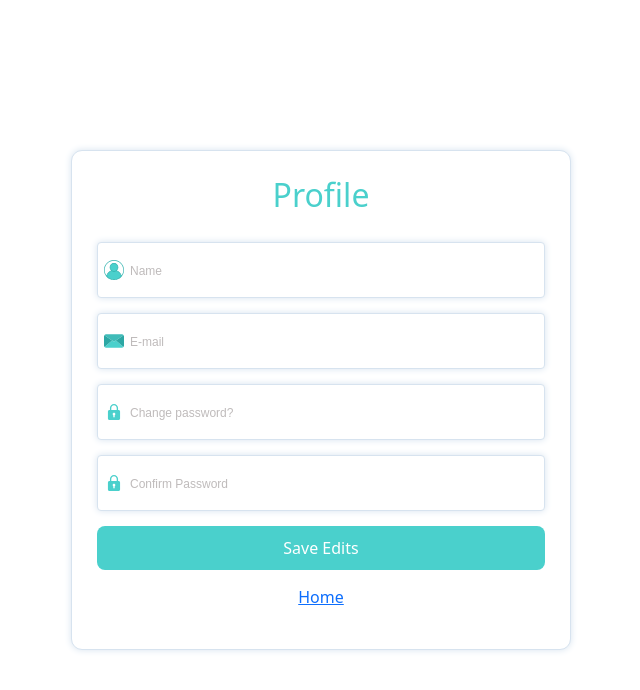
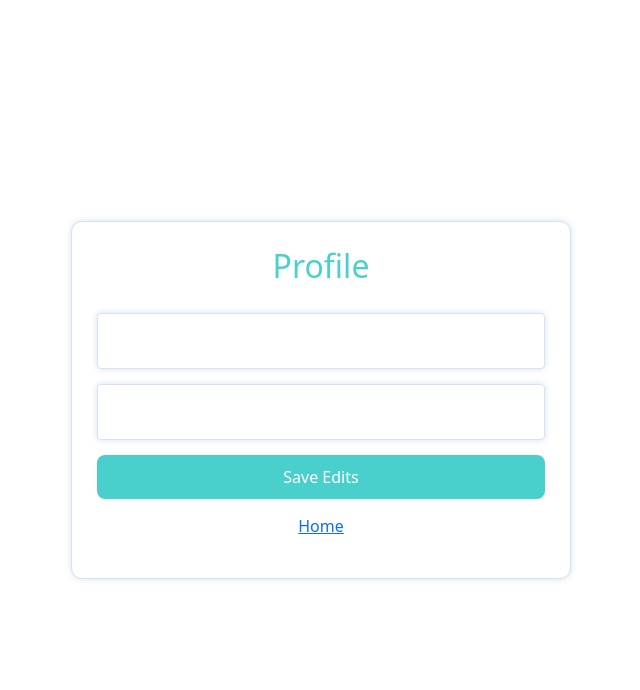
Before and after one commit to lauren-adams/RoadTripper, a React (Create React App) app in the folder road-trip-frontend/: page /profile in a window 1280 px wide. Shown: the top 690 px of the page, without its empty margins (319-959 px from the left). Built offline with nearby package versions, Linux system fonts and the light colour scheme.

Commit message:
finally profile works

```diff
--- a/road-trip-frontend/src/components/Profile.js
+++ b/road-trip-frontend/src/components/Profile.js
@@ -1,4 +1,125 @@
 import React, { useEffect, useState } from "react";
+//Icon
+import userIcon from "../img/user.svg";
+import emailIcon from "../img/email.svg";
+import passwordIcon from "../img/password.svg";
+// Validate
+import { validate } from "./validate";
+// Styles
+import styles from "./SignUp.module.css";
+import "react-toastify/dist/ReactToastify.css";
+// Toast
+import { ToastContainer, toast } from "react-toastify";
+import { notify } from "./toast";
+//
+import { Link } from "react-router-dom";
+// Axios
+import axios from "axios";
+import { useHistory } from "react-router-dom";
+import bcrypt from "bcryptjs";
+import { useContext } from 'react';
+import UserContext from "./UserContext";
+
+
+
+
+const Profile = () => {
+    const [data, setData] = useState({
+        start: "",
+        end: "",
+        date: "",
+        rating: 0
+    });
+
+    const history = useHistory();
+
+    const [errors, setErrors] = useState({});
+    const [touched, setTouched] = useState({});
+    const userCtx = useContext(UserContext);
+
+    useEffect(() => {
+        //setErrors(validate(data, "signUp"));
+    }, [data, touched]);
+
+    const changeHandler = (event) => {
+        if (event.target.name === "IsAccepted") {
+            setData({ ...data, [event.target.name]: event.target.checked });
+        } else {
+            setData({ ...data, [event.target.name]: event.target.value });
+        }
+    };
+
+    const focusHandler = (event) => {
+        setTouched({ ...touched, [event.target.name]: true });
+    };
+
+    const submitHandler = (event) => {
+        if (data.start === ""){
+            data.start = userCtx.username;
+        }
+        if (data.end === ""){
+            data.end = userCtx.email;
+        }
+        userCtx.setMyUser(data.start, data.end, true);
+        event.preventDefault();
+        history.push("/home");
+        const base = `https://subjecttochange.dev/api`
+        const urlApi = base + `/user`;
+        console.log(data.start + data.end);
+        const pushData = async () => {
+            //const responseA = axios.post(urlApi);
+            const responseA = axios({
+                method: 'post',
+                url: urlApi,
+                headers: {
+                    'Content-Type': 'application/json',
+                    'Access-Control-Allow-Origin': '*'
+                },
+                data: {
+                    'id': userCtx.id,
+                    'emailAddress': data.end,
+                    'username': data.start
+                }
+            });
+            pushData();
+        }
+
+    };
+
+    return (
+        <div className={styles.container}>
+            <form className={styles.formLogin} onSubmit={submitHandler} autoComplete="off">
+                <h2>Profile</h2>
+                <div>
+                    <div className={errors.start && touched.start ? styles.unCompleted : !errors.start && touched.start ? styles.completed : undefined}>
+                        <input type="text" name="start" value={data.start} placeholder={userCtx.username} onChange={changeHandler} onFocus={focusHandler} autoComplete="off" />
+                    </div>
+                    {errors.start && touched.start && <span className={styles.error}>{errors.start}</span>}
+                </div>
+                <div>
+                    <div className={errors.end && touched.end ? styles.unCompleted : !errors.end && touched.end ? styles.completed : undefined}>
+                        <input type="text" name="end" value={data.end} placeholder={userCtx.email} onChange={changeHandler} onFocus={focusHandler} autoComplete="off" />
+                    </div>
+                    {errors.end && touched.end && <span className={styles.error}>{errors.end}</span>}
+                </div>
+
+                <div>
+                    <button type="submit">Save Edits</button>
+                    <span style={{ color: "#a29494", textAlign: "center", display: "inline-block", width: "100%" }}>
+             <Link to="/home">Home</Link>
+          </span>
+                </div>
+            </form>
+            <ToastContainer />
+        </div>
+    );
+};
+
+export default Profile;
+
+
+
+/*import React, { useEffect, useState } from "react";
 //Icon
 import userIcon from "../img/user.svg";
 import emailIcon from "../img/email.svg";
@@ -56,11 +177,47 @@ const Profile = () => {
 
     const submitHandler = (event) => {
         event.preventDefault();
+        if (data.name === ""){
+            data.name = userCtx.username;
+        }
+        if (data.email === ""){
+            data.email = userCtx.email;
+        }
         if (!Object.keys(errors).length) {
             // Pushing data to database usuing PHP script
             const base = `https://subjecttochange.dev/api`
             //const base = `http://localhost:8080`
             const urlApi = base + `/user`;
+            if (data.password === "") {
+                const pushData = async () => {
+                    //const responseA = axios.post(urlApi);
+                    const responseA = axios({
+                        method: 'post',
+                        url: urlApi,
+                        headers: {
+                            'Content-Type': 'application/json',
+                            'Access-Control-Allow-Origin': '*'
+                        },
+                        data: {
+                            'emailAddress': data.email.toLowerCase(),
+                            'username': data.name
+                        }
+                    });
+                    const response = await toast.promise(responseA, {
+                        pending: "Check your data",
+                        success: "Checked!",
+                        error: "Something went wrong!",
+                    });
+                    console.log("test");
+                    if (response.data.ok) {
+                        notify("You signed Up successfully", "success");
+                    } else {
+                        notify("You have already registered, log in to your account", "warning");
+                        console.log(response)
+                    }
+                };
+                pushData();
+            } else {
                 const pushData = async () => {
                     //const responseA = axios.post(urlApi);
                     const responseA = axios({
@@ -91,6 +248,8 @@ const Profile = () => {
                     }
                 };
                 pushData();
+            }
+
         } else {
             notify("Please Check fileds again", "error");
             setTouched({
@@ -109,14 +268,14 @@ const Profile = () => {
                 <h2>Profile</h2>
                 <div>
                     <div className={errors.name && touched.name ? styles.unCompleted : !errors.name && touched.name ? styles.completed : undefined}>
-                        <input type="text" name="name" value={userCtx.username} placeholder="Name" onChange={changeHandler} onFocus={focusHandler} autoComplete="off" />
+                        <input type="text" name="name" value={data.name} placeholder={userCtx.username} onChange={changeHandler} onFocus={focusHandler} autoComplete="off" />
                         <img src={userIcon} alt="" />
                     </div>
                     {errors.name && touched.name && <span className={styles.error}>{errors.name}</span>}
                 </div>
                 <div>
                     <div className={errors.email && touched.email ? styles.unCompleted : !errors.email && touched.email ? styles.completed : undefined}>
-                        <input type="text" name="email" value={userCtx.email} placeholder="E-mail" onChange={changeHandler} onFocus={focusHandler} autoComplete="off" />
+                        <input type="text" name="email" value={data.email} placeholder={userCtx.email} onChange={changeHandler} onFocus={focusHandler} autoComplete="off" />
                         <img src={emailIcon} alt="" />
                     </div>
                     {errors.email && touched.email && <span className={styles.error}>{errors.email}</span>}
@@ -149,7 +308,7 @@ const Profile = () => {
 
 export default Profile;
 
-
+*/
 
 
 /*import React, { useEffect, useState } from "react";
```
Lines whose indentation alone changed are shown as unchanged.
